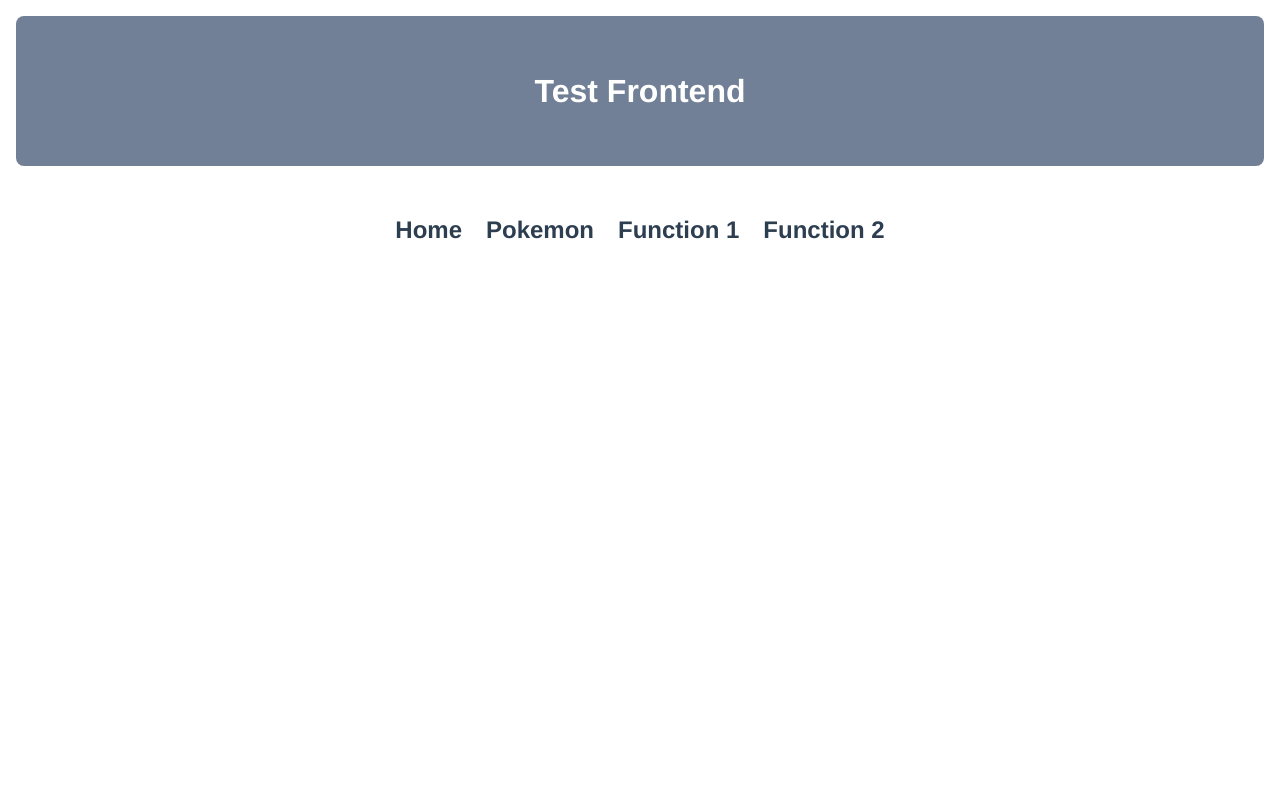
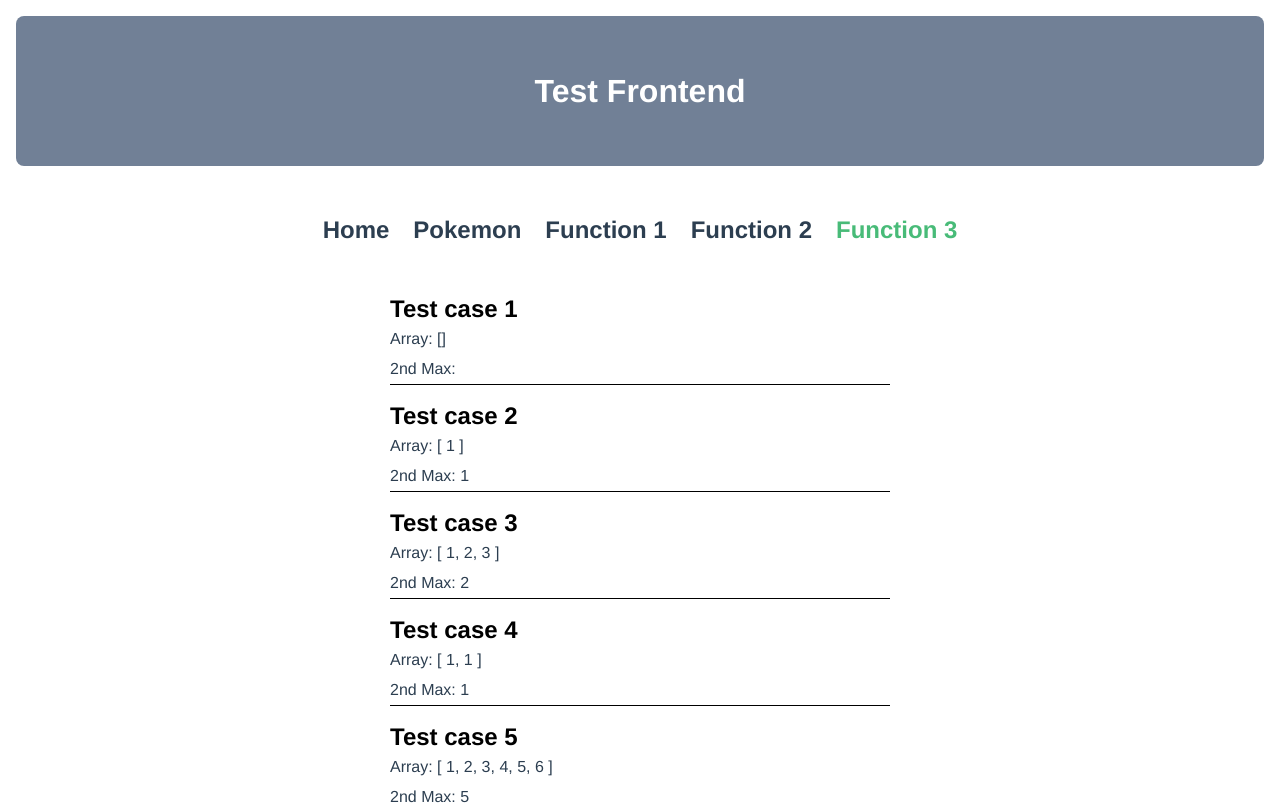
Before and after one commit to nwpgm82/test-frontend, a Vue app: page /Function3 in a window 1280 px wide. Shown: the top 805 px of the page. Built offline with nearby package versions, Linux system fonts and the light colour scheme.

Commit message:
update function3 (done)

```diff
--- a/src/components/Navbar.vue
+++ b/src/components/Navbar.vue
@@ -4,9 +4,7 @@
     <router-link :to="{ name: 'Pokemon' }">Pokemon</router-link>
     <router-link :to="{ name: 'Function1' }">Function 1</router-link>
     <router-link :to="{ name: 'Function2' }">Function 2</router-link>
-    <!--
-    <router-link :to="{ name: 'Home' }">Function 2</router-link>
-    <router-link :to="{ name: 'Home' }">Function 3</router-link> -->
+    <router-link :to="{ name: 'Function3' }">Function 3</router-link>
 </div>
 </template>
 
--- a/src/router/index.js
+++ b/src/router/index.js
@@ -4,6 +4,7 @@ import Home from '../views/Home.vue'
 import Pokemon from '../views/Pokemon.vue'
 import Function1 from '../views/Function1.vue'
 import Function2 from '../views/Function2.vue'
+import Function3 from '../views/Function3.vue'
 
 Vue.use(VueRouter)
 
@@ -24,6 +25,10 @@ const routes = [
     path: '/Function2',
     name: 'Function2',
     component: Function2
+  }, {
+    path: '/Function3',
+    name: 'Function3',
+    component: Function3
   }
 ]
 
--- /dev/null
+++ b/src/views/Function3.vue
@@ -0,0 +1,76 @@
+<template>
+<div class="func3-container">
+    <div v-for="i in 10" :key="i">
+        <h2>Test case {{i}}</h2>
+        <p>Array: {{ $data[`arr${i}`] }}</p>
+        <p>2nd Max: {{ get2ndMax($data[`arr${i}`]) }}</p>
+        <div class="line"></div>
+    </div>
+</div>
+</template>
+
+<script>
+export default {
+    data() {
+        return {
+            arr1: [],
+            arr2: [1],
+            arr3: [1,2,3],
+            arr4: [1,1],
+            arr5: [1,2,3,4,5,6],
+            arr6: [1,5,3,2,5,10],
+            arr7: [100,5,3,2,99],
+            arr8: [35,5,3,2,5,100],
+            arr9: [1, 5, 101, 2, 5, 10],
+            arr10: [10,10,9],
+            first: 0,
+            second: 0,
+        }
+    },
+
+    methods: {
+        get2ndMax(arr) {
+            console.log(arr.length);
+            let first = 0
+            let second = 0
+
+            if (!arr.length) return null
+
+            if (arr.length === 1) return arr[0]
+
+            for (let i = 0; i < arr.length; i++) {
+                if (arr[i] > first) {
+                    second = first
+                    first = arr[i]
+
+                } else if (arr[i] > second) {
+                    second = arr[i]
+                }
+            }
+
+            return second
+        }
+    },
+
+    created() {
+
+    }
+}
+</script>
+
+<style lang="scss">
+.func3-container {
+    width: 500px;
+    margin: auto;
+    line-height: 30px;
+
+    > div {
+        margin-bottom: 16px;
+
+        .line {
+            width: 100%;
+            border-bottom: 1px solid #000;
+        }
+    }
+}
+</style>
```
